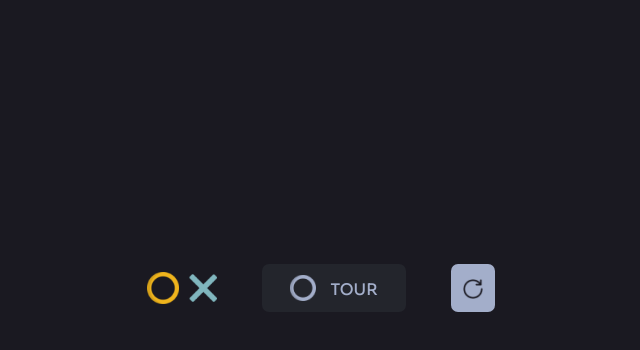
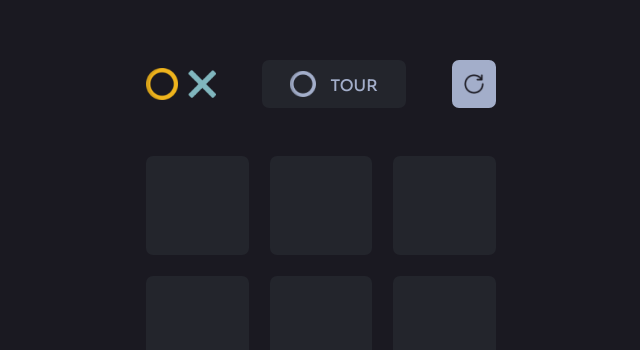
Before and after one commit to KiritoEM/Tic-Tac-Toe_game, a React (Vite) app: page / in a window 1280 px wide. Shown: the part 112-462 px from the top of the page, without its empty margins (319-959 px from the left). Built offline with nearby package versions, Linux system fonts and the light colour scheme.

Commit message:
add board-body templates

```diff
--- a/src/App.tsx
+++ b/src/App.tsx
@@ -1,3 +1,4 @@
+import BoardBody from "./components/BoardBody";
 import BoardHeader from "./components/BoardHeader";
 
 const App = (): JSX.Element => {
@@ -6,6 +7,7 @@ const App = (): JSX.Element => {
       <div id="board__container">
         {/* ============header du plateau============ */}
         <BoardHeader />
+        <BoardBody />
       </div>
     </section>
   );
--- /dev/null
+++ b/src/components/BoardBody.tsx
@@ -0,0 +1,23 @@
+const BoardBody = (): JSX.Element => {
+  return (
+    <section id="board__body">
+      <div className="section-1">
+        <div className="board-square"></div>
+        <div className="board-square"></div>
+        <div className="board-square"></div>
+      </div>
+      <div className="section-2">
+        <div className="board-square"></div>
+        <div className="board-square"></div>
+        <div className="board-square"></div>
+      </div>
+      <div className="section-3">
+        <div className="board-square"></div>
+        <div className="board-square"></div>
+        <div className="board-square"></div>
+      </div>
+    </section>
+  );
+};
+
+export default BoardBody;
--- a/src/styles/Board.scss
+++ b/src/styles/Board.scss
@@ -1,6 +1,7 @@
-@import "./board-modules/BoardHeader.scss";
+@import "./board-modules/Board-body.scss";
+@import "./board-modules/Board-header.scss";
 
-#board{
+#board {
     width: 100%;
     height: 100vh;
     overflow: hidden;
@@ -8,9 +9,9 @@
     align-items: center;
     justify-content: center;
 
-    &__container{
-        width: auto;
+    &__container {
+        width: max-content;
         height: max-content;
-        padding : 1.4rem;
+        padding: 1.4rem;
     }
 }
--- /dev/null
+++ b/src/styles/_settings.scss
@@ -0,0 +1,10 @@
+$color-1: #23252C;
+$color-2 : #A3AECA;
+
+body {
+    background-color: #1A1921;
+}
+
+* {
+    font-family: 'Sora', sans-serif;
+}
--- /dev/null
+++ b/src/styles/board-modules/Board-body.scss
@@ -0,0 +1,22 @@
+#board__body {
+    width: 100%;
+    margin-top: 3rem;
+    display: flex;
+    flex-direction: column;
+    align-items: center;
+
+    .section-1,
+    .section-2,
+    .section-3 {
+        display: flex;
+        gap: 6%;
+    }
+
+    .board-square {
+        background-color: $color-1;
+        width: 7.3rem;
+        height: 6.2rem;
+        border-radius: 7px;
+        margin-bottom: 6%;
+    }
+}
--- a/src/styles/board-modules/BoardHeader.scss
+++ b/src/styles/board-modules/Board-header.scss
@@ -15,7 +15,7 @@
 
     .turn {
         &__content {
-            background-color: #23252C;
+            background-color: $color-1;
             display: flex;
             align-items: center;
             gap: 14px;
@@ -23,7 +23,7 @@
             border-radius: 7px;
 
             p {
-                color: #A3AECA;
+                color: $color-2;
                 margin-bottom: 0;
                 font-weight: 500;
                 margin-top: 4px;
@@ -33,7 +33,7 @@
 
     .restart-game {
         &__content {
-            background-color: #A3AECA;
+            background-color: $color-2;
             display: flex;
             align-items: center;
             gap: 14px;
--- a/src/styles/index.scss
+++ b/src/styles/index.scss
@@ -1,9 +1,2 @@
-body {
-    background-color: #1A1921;
-}
-
-* {
-    font-family: 'Sora', sans-serif;
-}
-
+@import "./settings";
 @import "./Board.scss";
```
